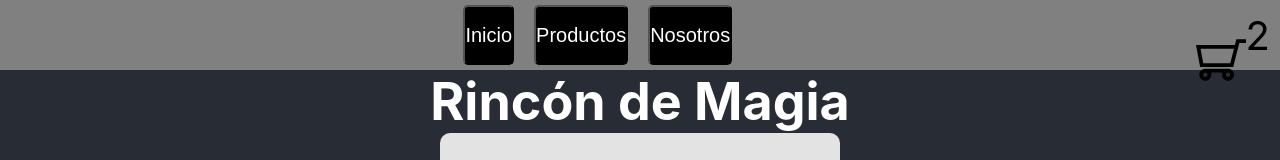
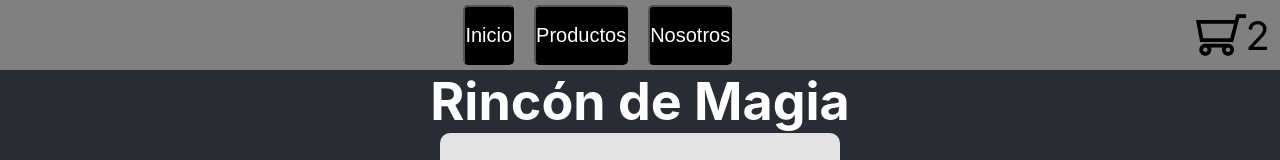
Before and after one commit to IgnacioMartinez10/React-ecommerce, a React (Create React App) app: page / in a window 1280 px wide. Shown: the top 160 px of the page. Built offline with nearby package versions, Linux system fonts and the light colour scheme.

Commit message:
modificando estilos

```diff
--- a/src/components/CountItem/CountItem.css
+++ b/src/components/CountItem/CountItem.css
@@ -25,7 +25,7 @@
     height: 50px;
 }
 
-img{
+.vasoCoffee{
     margin-top: 50px;
     width: 300px;
 }
--- a/src/components/CountItem/CountItem.js
+++ b/src/components/CountItem/CountItem.js
@@ -18,7 +18,7 @@ const CountItem = () => {
 
     return (
         <div className='card'>
-            <img src='../images/VasoCoffe.jpg' alt='VasoCoffee'></img>
+            <img className='vasoCoffee' src='../images/VasoCoffe.jpg' alt='VasoCoffee'></img>
             <h2>Vaso Coffee ST Negro</h2>
             <p>$800</p>
             <div className='containerButton'>
```
